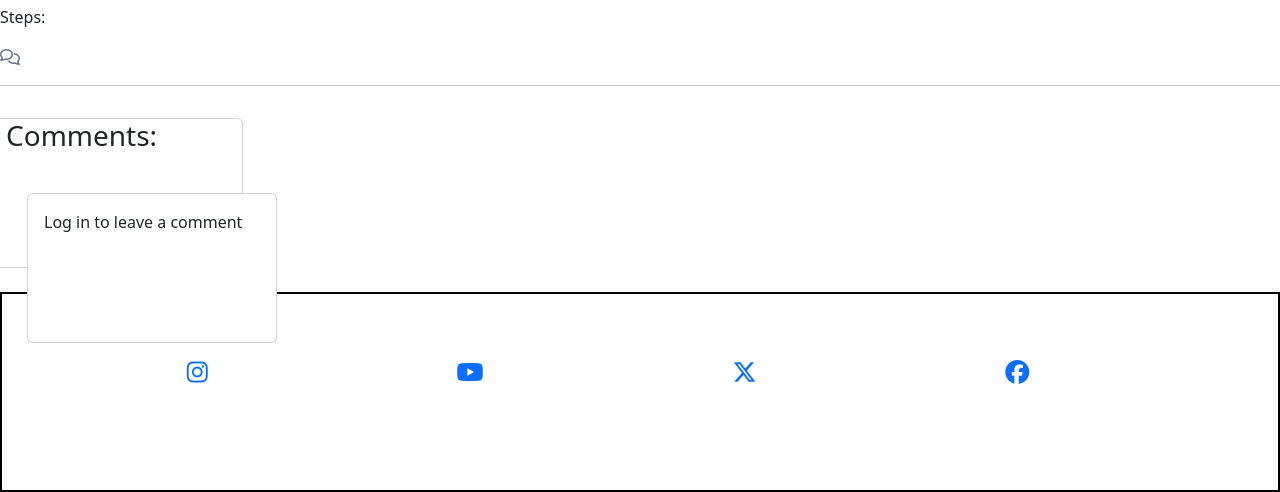
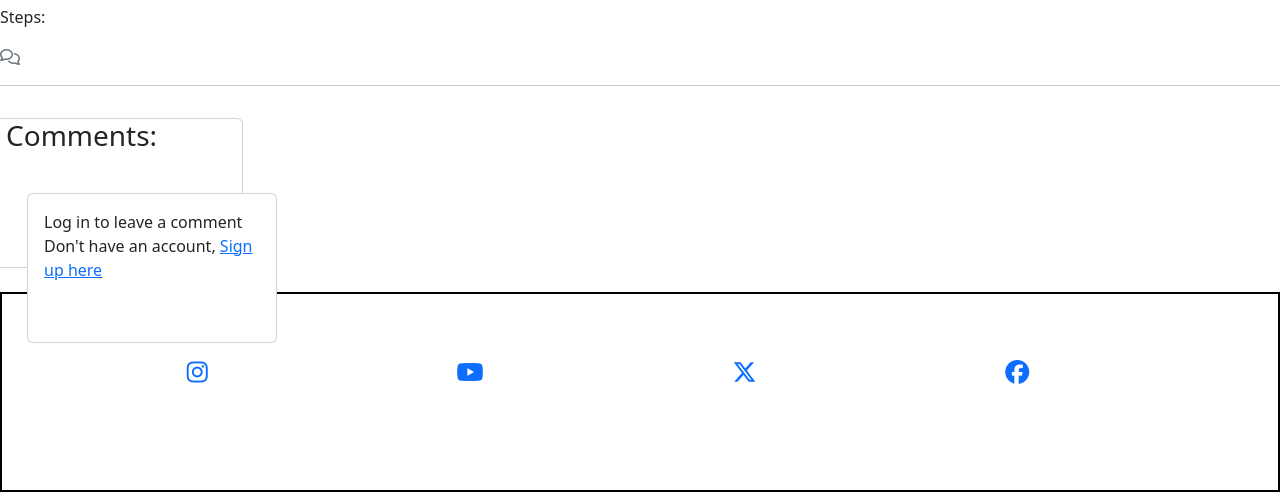
Before and after one commit to ZoeMacf/oodles-of-comfort, a Django app: template blog/templates/blog/recipe_detail.html in a window 1280 px wide. Shown: the part 429-921 px from the top of the page. Run offline with Django 4.2, Linux system fonts and the light colour scheme; the template is opened without the code that fills it, so the values that code supplies are empty; some libraries are stand-ins or nearby versions.

Commit message:
add sign up link to recipe comment input

```diff
--- a/blog/templates/blog/recipe_detail.html
+++ b/blog/templates/blog/recipe_detail.html
@@ -70,7 +70,7 @@
                 class="btn btn-signup btn-lg">Submit</button>
             </form>
             {% else %}
-            <p>Log in to leave a comment</p>
+            <p>Log in to leave a comment <br> Don't have an account, <a href="{% url 'account_signup' %}">Sign up here</a></p>
             {% endif %}
           </div>
         </div>
```
